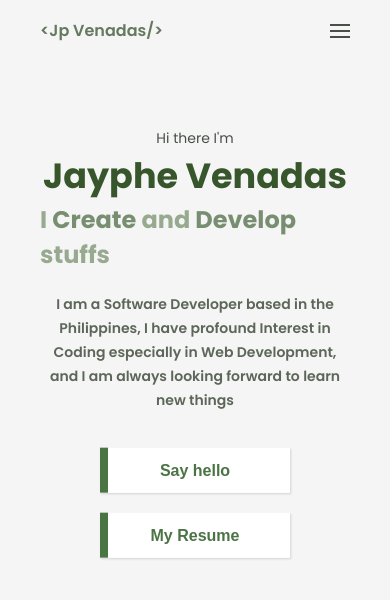
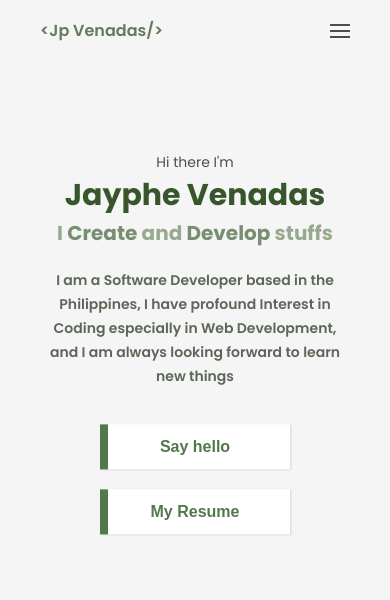
Before and after one commit to JPvenadas/Web-Portfolio, a React (Create React App) app: page / in a window 390 px wide. Shown: the top 600 px of the page. Built offline with nearby package versions, Linux system fonts and the light colour scheme.

Commit message:
make the intro responsive

```diff
--- a/src/components/Intro.jsx
+++ b/src/components/Intro.jsx
@@ -29,9 +29,11 @@ const Intro = () => {
       .to(text1highlight, {y: 0, duration: .8}, '<.3')
       .to(dev, {y: 0, duration: .8}, '<.3')
       .to(slider, {y: '-100%', background: '#4a6a45', duration: .8}, '>.8')
+      .to('body', {overflow: 'initial', duration: 0})
       .to(container, {y: '-200%', duration: .8} )
       .to('.logo', {duration: .4, opacity: 1, y:0}, '<.5')
-      .to('.nav-link', {duration: .4, opacity: 1, y: 0, stagger: .15}, '<.1.5')
+      .to('.ham', {duration: .4, opacity: 1, y:0}, '<.15')
+      .to('.nav-link', {duration: .4, opacity: 1, y: 0, stagger: .15}, '<')
       .to(['.greetings', '.name', '.hobby', '.description'],
       {duration: .4, opacity: 1, y: 0, stagger: .15})
       .to('.button', {duration: .4, opacity: 1, y: 0}, '<.15')
--- a/src/components/Navbar.jsx
+++ b/src/components/Navbar.jsx
@@ -34,7 +34,7 @@ const Navbar = () => {
                 </Navlink>
               </Navlinks>
             </NavLinksContainer>
-            <HammenuContainer onClick={()=>{setNavopen(!navopen)}}>
+            <HammenuContainer className="ham" onClick={()=>{setNavopen(!navopen)}}>
               <Hammenu>
                 <div className={`ham-top ${navopen? 'clicked': ''}`}></div>
                 <div className={`ham-mid ${navopen? 'clicked': ''}`}></div>
--- a/src/index.css
+++ b/src/index.css
@@ -6,13 +6,17 @@
   color: #494E48;
   box-sizing: border-box;
 }
+::-webkit-scrollbar-thumb{
+  background-color: green;
+}
 body {
   margin: 0;
   font-family: 'Poppins', sans-serif;
   -webkit-font-smoothing: antialiased;
   -moz-osx-font-smoothing: grayscale;
-  overflow-x: hidden;
+  overflow: hidden;
 }
+
 
 code {
   font-family: source-code-pro, Menlo, Monaco, Consolas, 'Courier New',
@@ -52,6 +56,9 @@ code {
  animation: wave 1s infinite ease
 }
 
+.app{
+  overflow-x: hidden;
+}
 @keyframes wave {
   15%{
     transform: rotate(20deg) translateX(5px);
--- a/src/styled-components/Header.js
+++ b/src/styled-components/Header.js
@@ -39,10 +39,11 @@ export const NameTitle = styled.h1`
     opacity: 0;
     transform: translateY(20px);
     @media (max-width: 950px) {
-       font-size: 60px;
+       font-size: 50px;
     }
     @media (max-width: 600px) {
-      font-size: 35px;
+      font-size: 30px;
+      text-align: center;
       color: #37562C;
     }
 `
@@ -56,7 +57,8 @@ export const Hobby = styled.h3`
        font-size: 30px;
     }
     @media (max-width: 600px) {
-       font-size: 24px;
+       font-size: 20px;
+       text-align: center;
     }
 `
 export const Highlighted = styled.span`
--- a/src/styled-components/Intro.js
+++ b/src/styled-components/Intro.js
@@ -34,20 +34,29 @@ export const Tagline = styled.span`
     display: inline-block;
     font-size: 53.2921px;
     color: #949494;
-    transform: translateY(100px)
+    transform: translateY(100px);
+    @media (max-width: 600px) {
+    font-size: 25px;
+    }
 `
 export const Highlight = styled.span`
     color: #8DB77F;
     display: inline-block;
     font-weight: 700;
     font-size: 53.2921px;
-    transform: translateY(100px)
+    transform: translateY(100px);
+    @media (max-width: 600px) {
+    font-size: 25px;
+    }
 `
 export const FlexContainer = styled.div`
     width: 500px;
     display: flex;
     justify-content: center;
-    align-items: center
+    align-items: center;
+    @media (max-width: 600px) {
+    width: 250px;
+    }
 `
 export const FlexItem = styled.div`
     width: ${({width})=> width};
@@ -61,10 +70,16 @@ export const Line = styled.div`
     width: 0%;
     background: #949494;
     border-radius: 55px;
+    @media (max-width: 600px) {
+    height: 3px;
+    }
 `
 export const Developer = styled.h4`
     font-weight: 600;
     transform: translateY(100px);
     font-size: 20px;
     color: #84AA77;
+    @media (max-width: 600px) {
+    font-size: 10px;
+    }
 `
--- a/src/styled-components/navbar.js
+++ b/src/styled-components/navbar.js
@@ -86,6 +86,8 @@ export const HammenuContainer = styled.div`
     display: none;
     justify-content: center;
     align-items: flex-end;
+    opacity: 0;
+    transform: translateY(-20px);
     height: 100%;
     @media(max-width: 600px) {
         display: flex;
```
